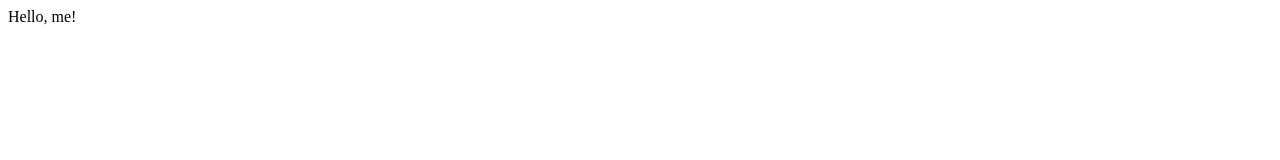
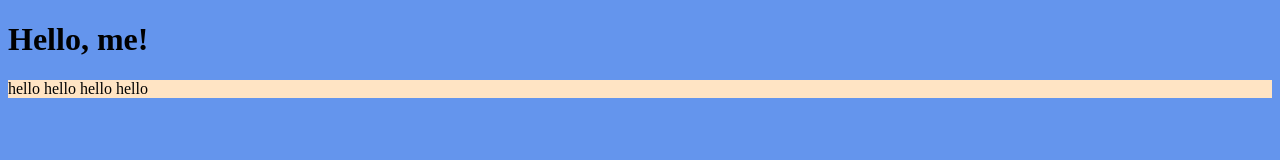
Before and after one commit to eleanorma/workshop, a plain HTML site: page index.html in a window 1280 px wide. Drawn offline with Linux system fonts and the light colour scheme.

Commit message:
update
update

```diff
--- a/index.html
+++ b/index.html
@@ -4,9 +4,11 @@
   <meta charset="UTF-8">
   <meta http-equiv="X-UA-Compatible" content="IE=edge">
   <meta name="viewport" content="width=, initial-scale=1.0">
-  <title>Document</title>
+  <title>Hello tag</title>
 </head>
-<body>
-  Hello, me!
+<body style="background-color: cornflowerblue;">
+  <h1>Hello, me!</h1>
+  <p style="background-color: bisque;">hello hello hello hello</p>
+
 </body>
 </html>
```
